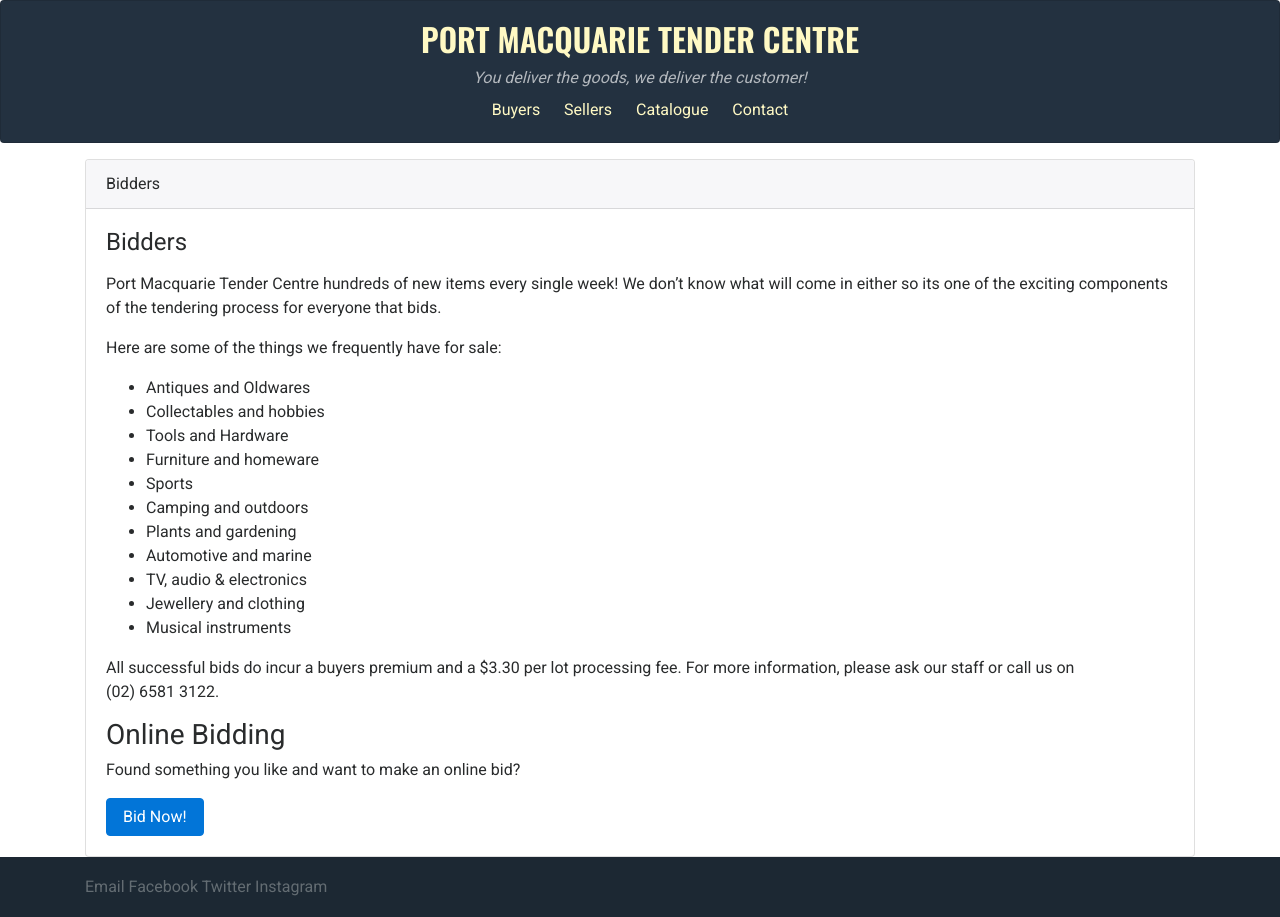
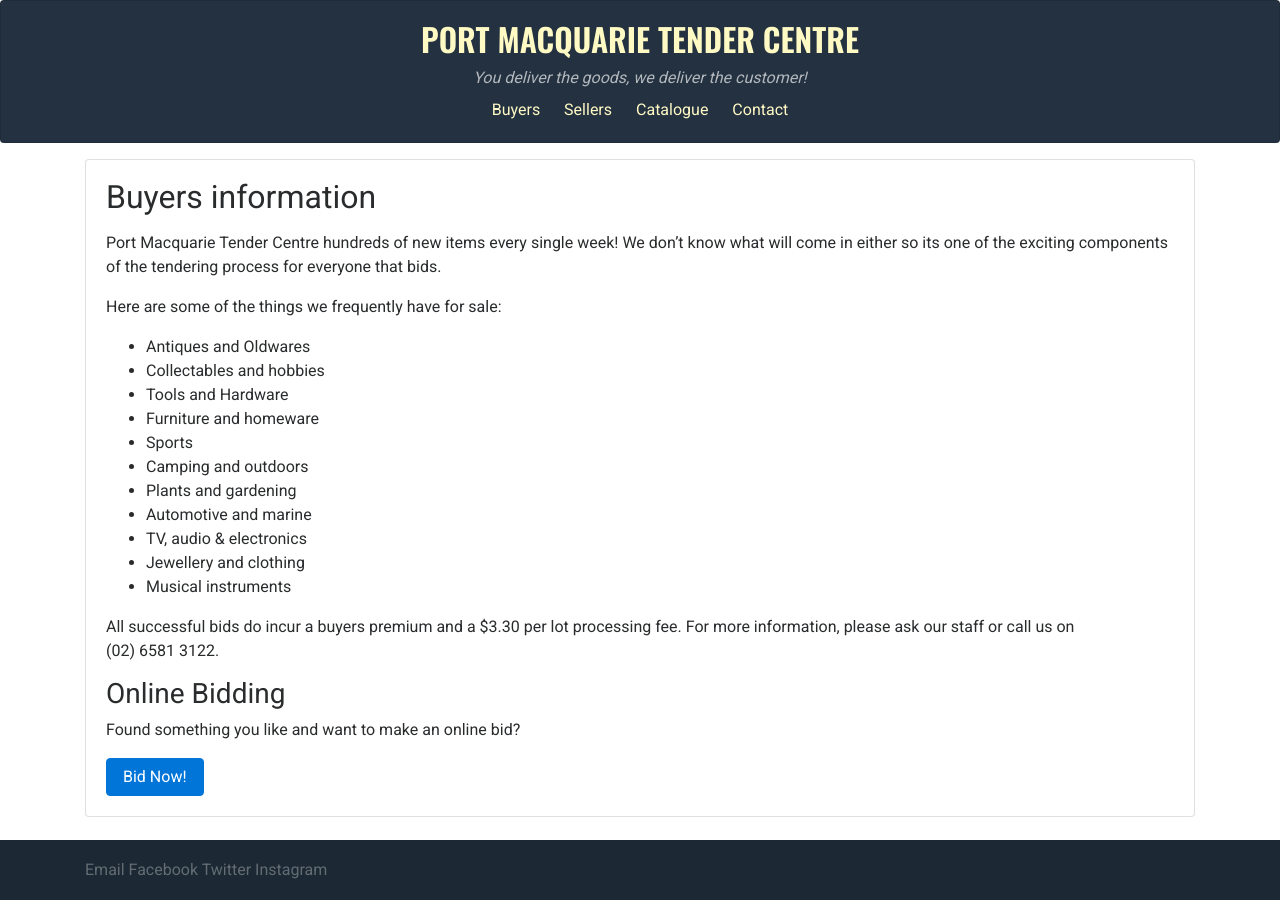
Before and after one commit to tendercentre/tendercentre.github.io, a Jekyll site: the page built from buyers.html, in a window 1280 px wide. Built offline with Jekyll 4.4.1, drawn with Linux system fonts in a browser that asks for light colours; nearby versions of some CDN libraries.

Commit message:
Removed card-head and changed wording from 'Bidders' to 'Buyers Information'

```diff
--- a/buyers.html
+++ b/buyers.html
@@ -5,11 +5,8 @@ layout: default
 ---
 
 <div class="card">
-  <div class="card-header">
-    Bidders
-  </div>
   <div class="card-block">
-    <h4 class="card-title">Bidders</h4>
+    <h2 class="card-title">Buyers information</h2>
     <p class="card-text"></p>
     <p>Port Macquarie Tender Centre hundreds of new items every single week! We don’t know what will come in either so its one
       of the exciting components of the tendering process for everyone that bids.</p>
```
